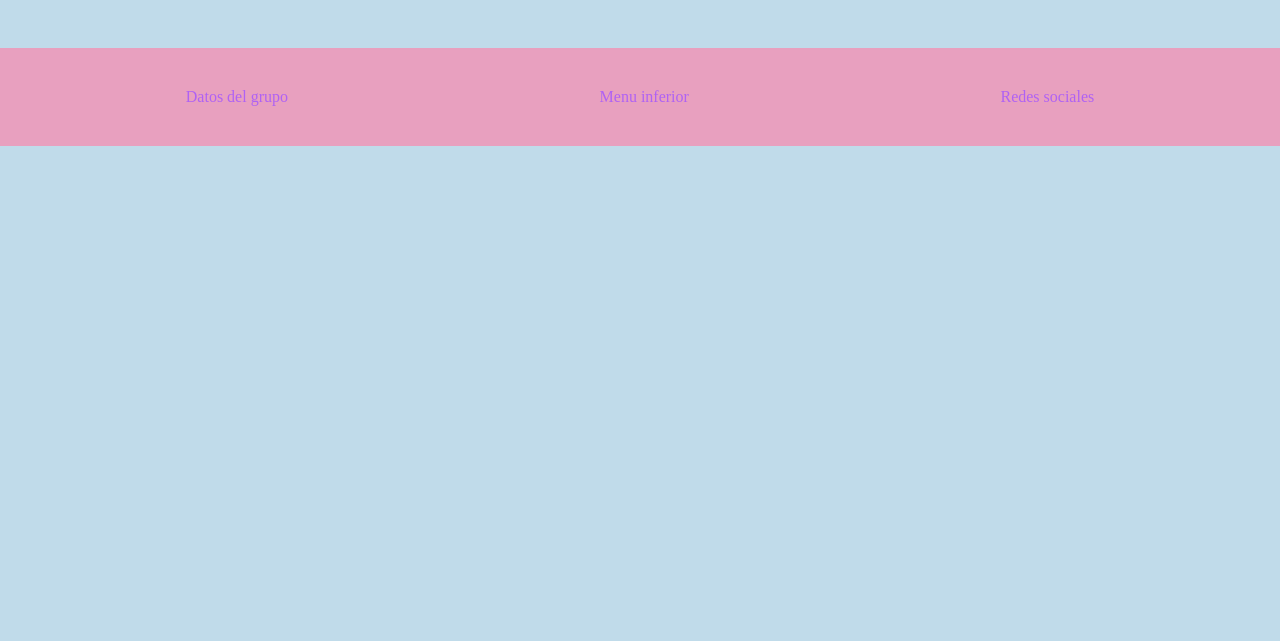
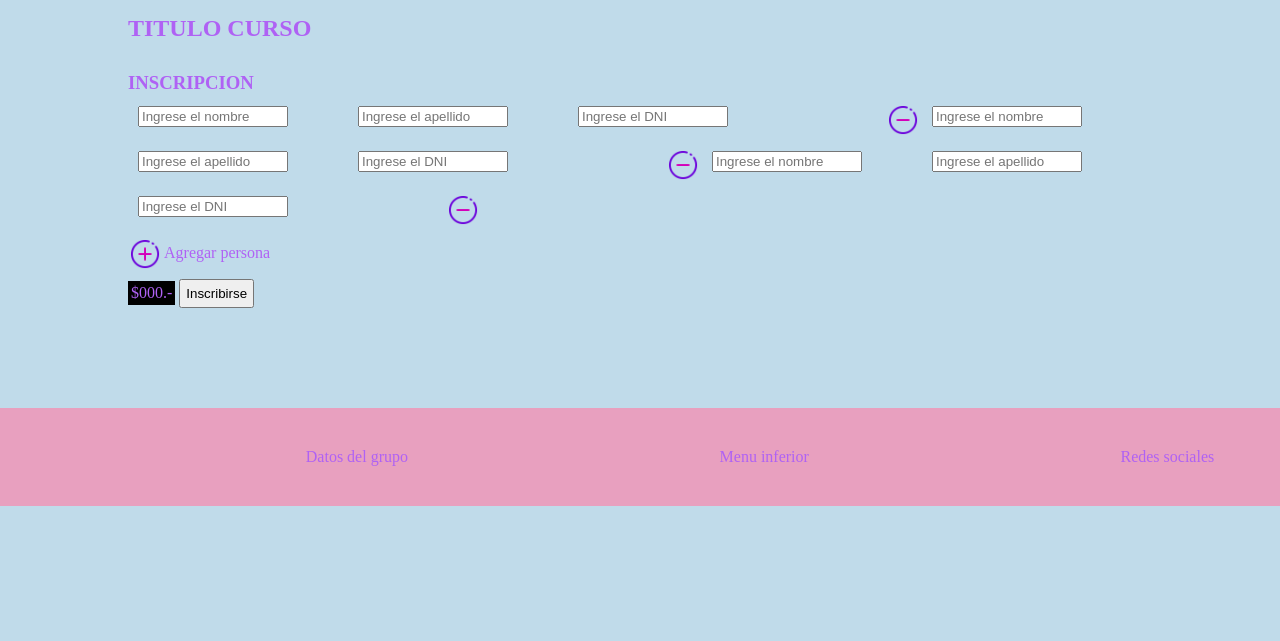
Before and after one commit to AxelOP96/tp-prograweb1, a plain HTML site: page formulario.html in a window 1280 px wide. Shown: the part 159-800 px from the top of the page. Drawn offline with Linux system fonts and the light colour scheme.

Commit message:
html de formularios terminado, imagenes añadidas

```diff
--- a/css/style.css
+++ b/css/style.css
@@ -16,7 +16,7 @@ h1{
 .texto{
     color:#AF62F4;
 }
-div{
+.columnas{
     display: inline-block;
     margin-left: 250px;
 }
@@ -85,3 +85,34 @@ footer div{
 .docente{
     display: inline;
 }
+.formulario{
+    margin: 12px 60px;
+    margin-left: 10px;
+    width:150px;
+}
+.inscripcion{
+
+    width:80%;
+    margin: auto;
+}
+.agregar{
+    justify-content: left;
+}
+.agregar p, .agregar img{
+    display: inline-block;
+    margin: 10px 2px;
+}
+.titulo{
+    margin-top:30px;
+    text-align: left;
+}
+.precio{
+    background-color: black;
+    color:#AF62F4;
+    display:inline-block;
+    text-align: center;
+    padding: 3px;
+}
+button{
+    padding: 5px;
+}
--- a/formulario.html
+++ b/formulario.html
@@ -4,7 +4,8 @@
     <meta charset="UTF-8">
     <meta http-equiv="X-UA-Compatible" content="IE=edge">
     <meta name="viewport" content="width=device-width, initial-scale=1.0">
-    <title>Document</title>
+    <title>formulario</title>
+    <link rel="shortcut icon" href="./img/favicon.png">
     <link rel="stylesheet" href="./css/style.css">
 </head>
 <body>
@@ -14,12 +15,35 @@
         <img src="img/carro.png" width="20">
 
     </header>
+    <h1>Menu</h1>
+    <main>
+        <section>
+            <div class="inscripcion">
+                <h2 class="titulo">
+                    TITULO CURSO
+                </h2>
+                <h3 class="titulo">INSCRIPCION</h3>
+                <input class="formulario" type="text" placeholder="Ingrese el nombre" width="200"><input class="formulario" type="text" placeholder="Ingrese el apellido" width="100"><input class="formulario" type="number" placeholder="Ingrese el DNI" width="200"><img src="./img/menos.png" alt="simbolo de menos" width="30">
+                <input class="formulario" type="text" placeholder="Ingrese el nombre"><input class="formulario" type="text" placeholder="Ingrese el apellido"><input class="formulario" type="number" placeholder="Ingrese el DNI"><img src="./img/menos.png" alt="simbolo de menos" width="30">
+
+                <input class="formulario" type="text" placeholder="Ingrese el nombre"><input class="formulario" type="text" placeholder="Ingrese el apellido"><input class="formulario" type="number" placeholder="Ingrese el DNI"><img src="./img/menos.png" alt="simbolo de menos" width="30">
+
+            </div>
+            <div class="inscripcion agregar">
+                <img src="./img/mas.png" alt="simbolo de mas" width="30"><p>Agregar persona</p>
+            </div>
+            <div class="inscripcion">
+                <p class="precio">$000.-</p>
+                <button>Inscribirse</button>
+            </div>
+        </section>
+    </main>
     <footer>
-        <div><p>Datos del grupo</p></div>
-        <div>
+        <div class="columnas"><p>Datos del grupo</p></div>
+        <div class="columnas">
             <p>Menu inferior</p>
         </div>
-        <div>
+        <div class="columnas">
             <p>Redes sociales</p>
         </div>
     </footer>
```
Also changed, not shown: detalles.html (+3 -3 lines), giftcard.html (+3 -3 lines), index.html (+3 -3 lines), img/mas.png (added), img/menos.png (added).
